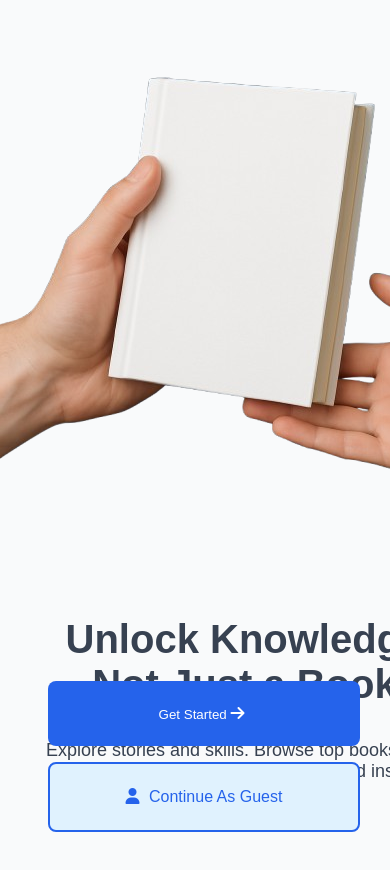
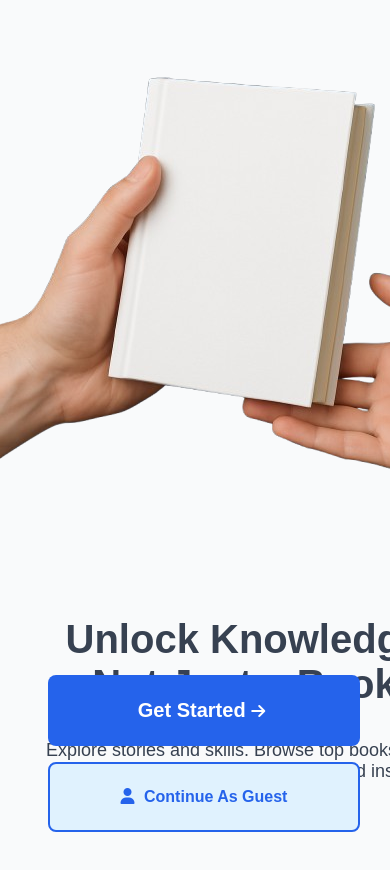
Before and after one commit to youngbee08/Eloquence-Edge, a plain HTML site: page index.html in a window 390 px wide. Shown: the top 870 px of the page. Drawn offline with nearby package versions, Linux system fonts and the light colour scheme; some packages are replaced by stand-ins of ours; a script that the page names is missing.

Commit message:
updated the landing page

```diff
--- a/css/index.css
+++ b/css/index.css
@@ -130,6 +130,8 @@ button .fas{
     .action-buttons .primary-btn,.secondary-btn{
         width: 100%;
         margin: 0 auto;
+        font-size: 20px;
+        font-weight: var(--text-weight-xl);
     }
 }
 @media screen and (min-width: 500px) and (max-width: 800px){
```
